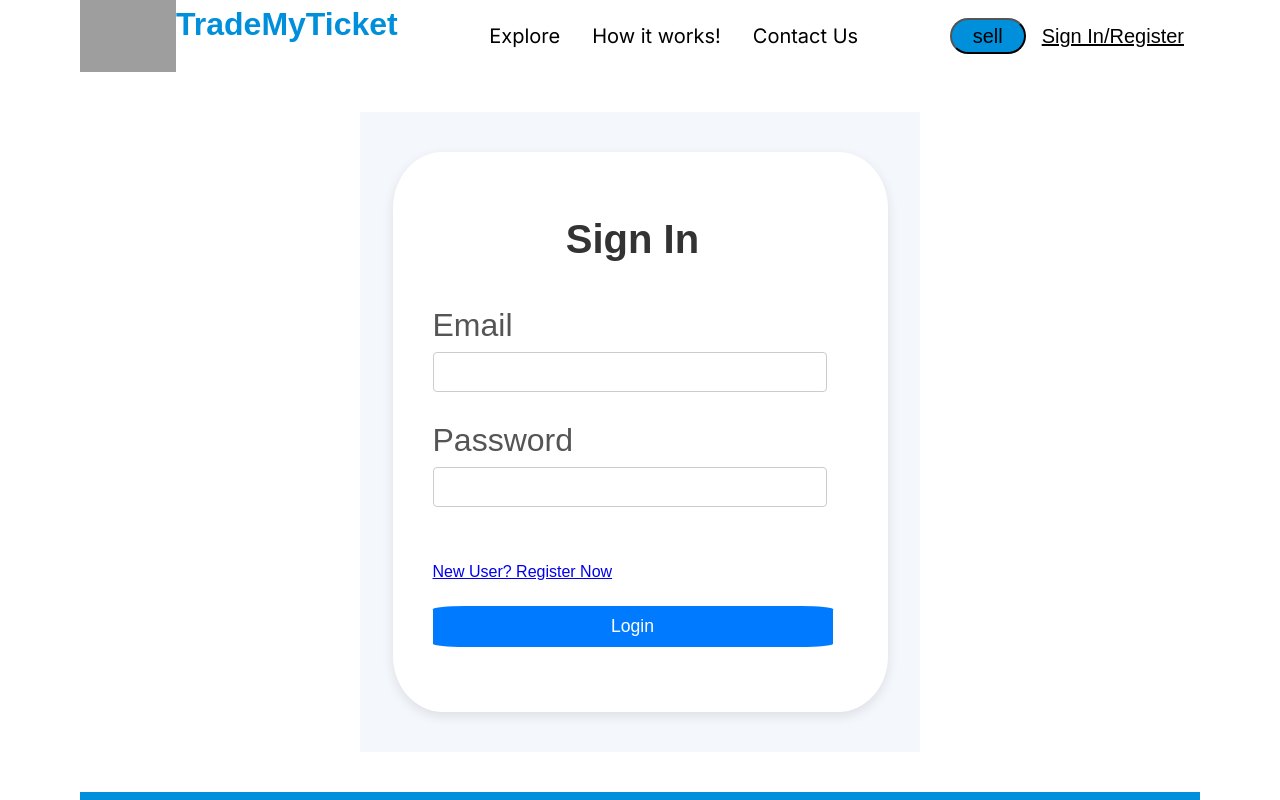
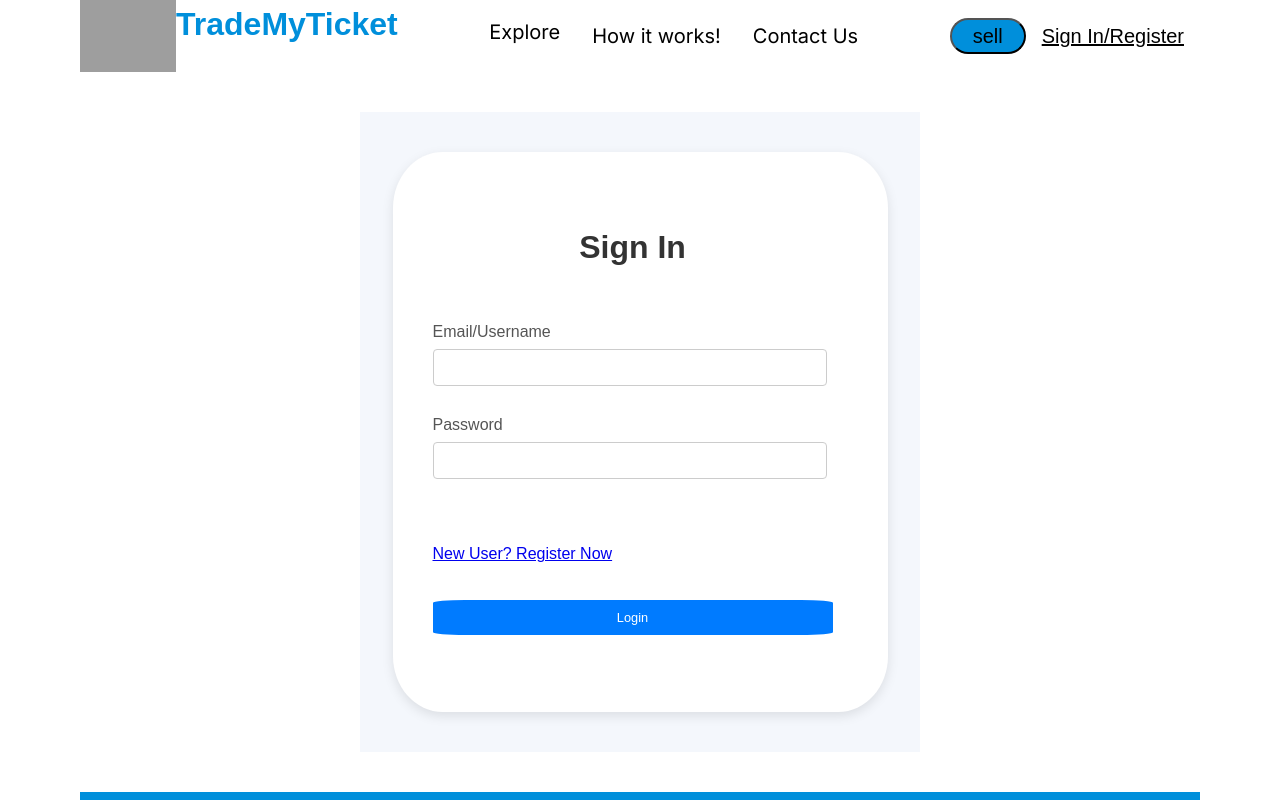
Before and after one commit to mygithubkg/ticket_reselling, a React (Create React App) app in the folder frontend/: page /SignIn in a window 1280 px wide. Shown: the top 800 px of the page. Built offline with nearby package versions, Linux system fonts and the light colour scheme; grey boxes are pictures that could not be loaded; a web font is replaced by a local one.

Commit message:
Explore Section Added

```diff
--- a/frontend/src/Components/Header.jsx
+++ b/frontend/src/Components/Header.jsx
@@ -17,7 +17,7 @@ function Header(){
 
             </div>
             <div className={styles.header_space2}>
-                <p>Explore</p>
+                <Link to='/Explore' className={styles.logoLink1}><p>Explore</p></Link>
                 <p>How it works!</p>
                 <p>Contact Us</p>
             </div>
--- a/frontend/src/Components/Loginpage.jsx
+++ b/frontend/src/Components/Loginpage.jsx
@@ -9,7 +9,7 @@ function LoginPage() {
         <h1>Sign In</h1>
         <div>
         <div className="form-group">
-          <label htmlFor="email">Email</label>
+          <label htmlFor="email">Email/Username</label>
           <input type="email" name="username" />
         </div>
         <div className="form-group">
--- a/frontend/src/Components/Registerpage.jsx
+++ b/frontend/src/Components/Registerpage.jsx
@@ -9,7 +9,7 @@ function RegisterPage() {
         <h1>Register</h1>
         <div>
         <div className="form-group">
-          <label htmlFor="email">Email</label>
+          <label htmlFor="email">Email/Username</label>
           <input type="email" name="username" />
         </div>
         <div className="form-group">
--- a/frontend/src/Pages/App.js
+++ b/frontend/src/Pages/App.js
@@ -5,6 +5,7 @@ import SignIn from './SignIn';
 import HomePage from '../Components/HomePage'; // Extract the home page content to a separate component
 import Register from './Register';
 import RegisterPage from '../Components/Registerpage';
+import Explore from './Explore';
 
 function App() {
   return (
@@ -15,6 +16,7 @@ function App() {
           <Route path="/" element={<HomePage />} />
           <Route path="/SignIn" element={<SignIn />} />
           <Route path="/Register" element={<Register />} />
+          <Route path="/Explore" element={<Explore />} />
         </Routes>
       </div>
     </BrowserRouter>
--- /dev/null
+++ b/frontend/src/Pages/Explore.js
@@ -0,0 +1,21 @@
+import React from "react";
+import EventBoxes from "../Components/EventBoxes";
+import list from "../data";
+import SubHeading from "../Components/Subheading";
+import Carousel from "../Components/Carousel";
+import Footer from "../Components/Footer";
+
+function Explore(){
+    return (
+        <div>
+            <Carousel />
+            <SubHeading info="Discover your Next Event" />
+            <EventBoxes data={list} />
+            <EventBoxes data={list} />
+            <Footer />
+        </div>
+    );
+}
+
+
+export default Explore;
--- a/frontend/src/styles/Header.module.css
+++ b/frontend/src/styles/Header.module.css
@@ -21,6 +21,11 @@
     text-decoration: none;
     color: inherit;
     margin-top: 2%;
+}
+.logoLink1 {
+    text-decoration: none;
+    color: inherit;
+    margin-top: 5%;
 }
 #logo{
     text-decoration: none;
--- a/frontend/src/styles/LoginPage.css
+++ b/frontend/src/styles/LoginPage.css
@@ -15,7 +15,7 @@
 }
 
 .form_signin > h1 {
-    font-size: 2.5rem;
+    font-size: 2rem;
     font-weight: bold;
     color: #333;
     margin-bottom: 20px;
@@ -42,7 +42,7 @@ margin-bottom: 20px;
 }
 
 .form_signin label {
-font-size: 2rem;
+font-size: 1rem;
 color: #555;
 display: block;
 margin-bottom: 8px;
@@ -52,7 +52,7 @@ margin-bottom: 8px;
 input[type="password"] {
 width: 93%;
 padding: 10px;
-font-size: 1rem;
+font-size: 0.8rem;
 border: 1px solid #ccc;
 border-radius: 4px;
 margin-bottom: 10px;
@@ -69,7 +69,7 @@ width: 100%;
 padding: 10px;
 background-color: #007bff;
 color: white;
-font-size: 1.1rem;
+font-size: 0.8rem;
 border: none;
 border-radius: 8%;
 cursor: pointer;
```
